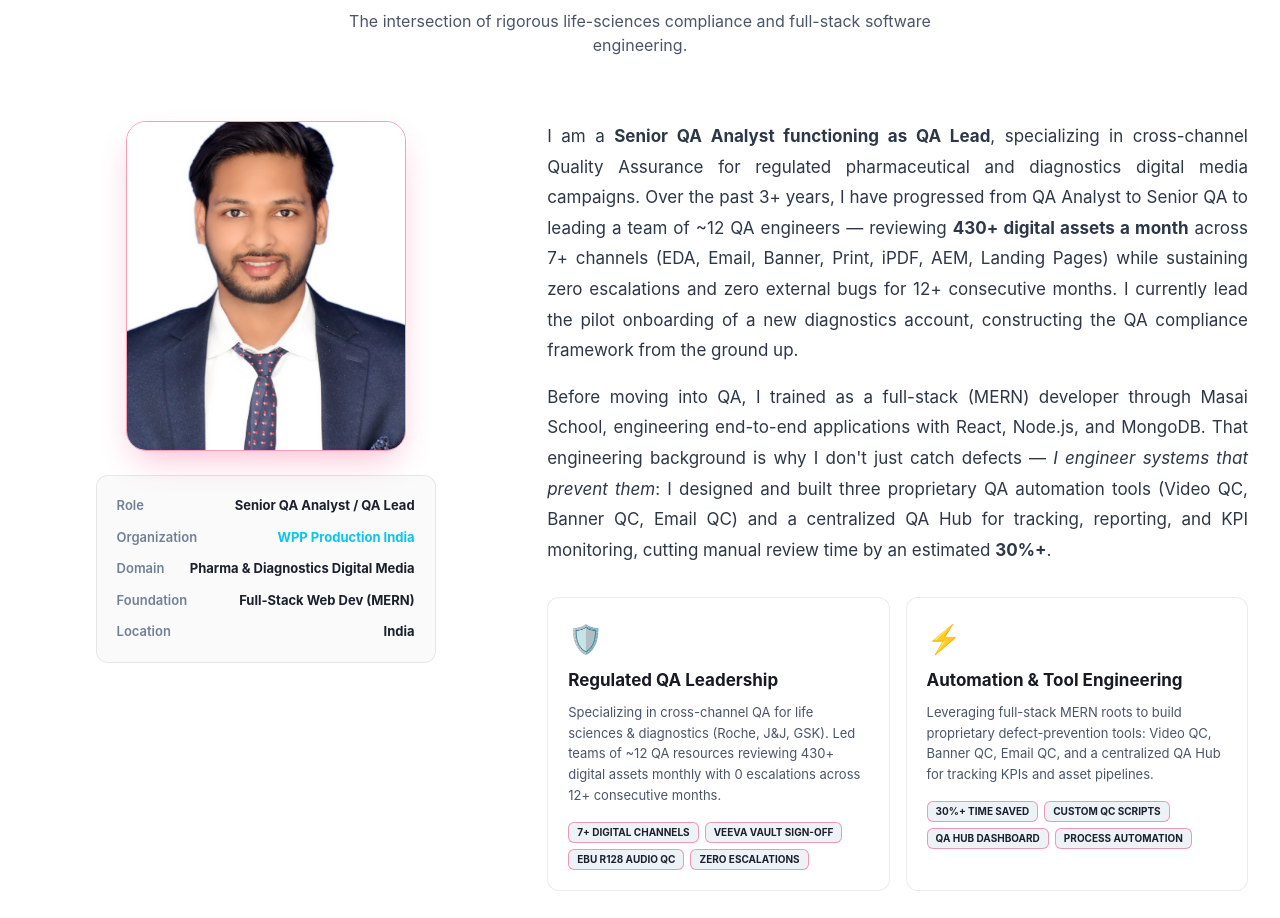
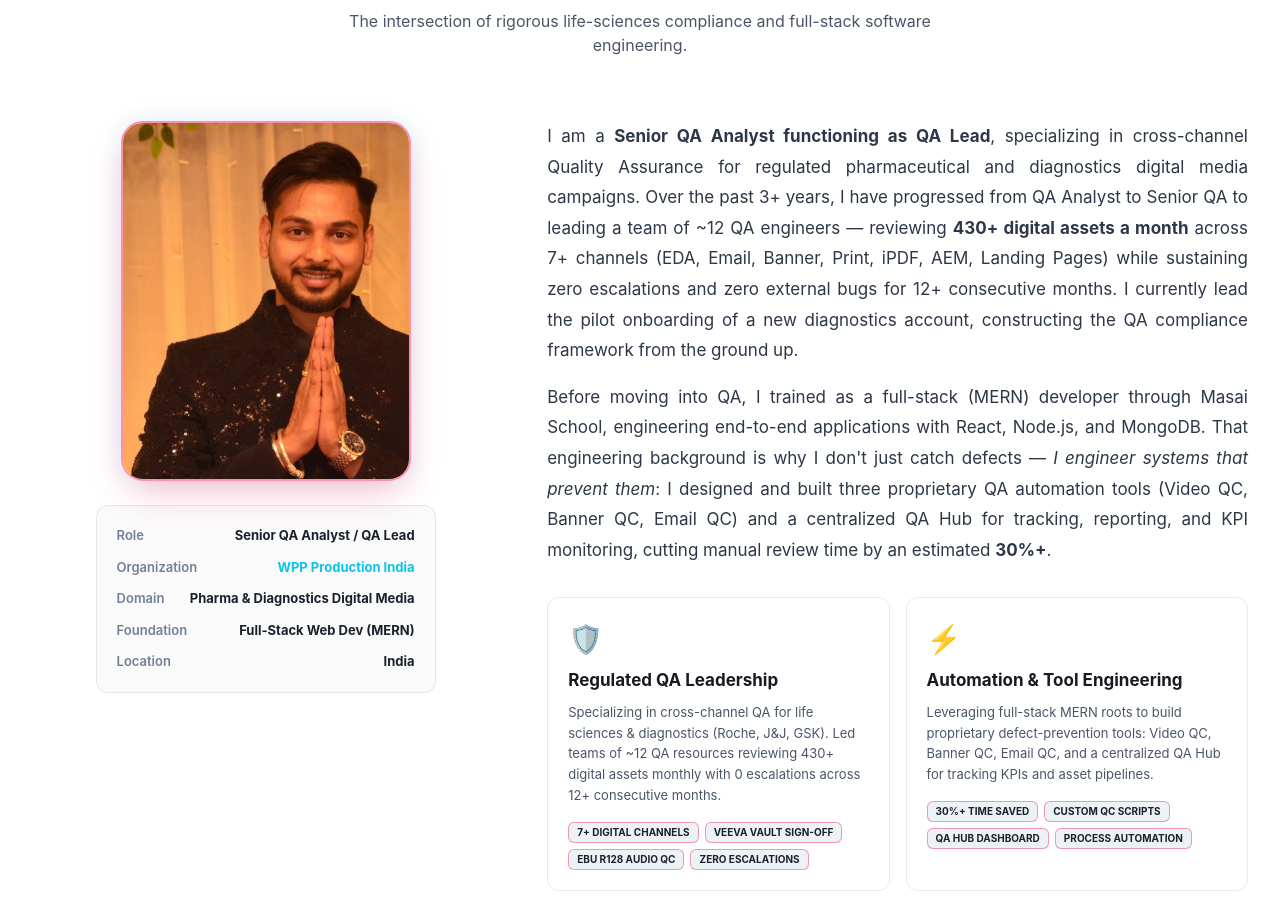
Before and after one commit to CodexPuneet/CodexPuneet.github.io, a React (Create React App) app: page / in a window 1280 px wide. Shown: the part 960-1878 px from the top of the page. Built offline with nearby package versions, Linux system fonts and the light colour scheme.

Commit message:
Update About section photo with cropped and styled portrait

```diff
--- a/src/Pages/Home.css
+++ b/src/Pages/Home.css
@@ -28,19 +28,20 @@
 }
 
 .profile1 {
-  width: 280px;
-  height: 330px;
+  width: 290px;
+  height: 360px;
   object-fit: cover;
-  border-radius: 20px;
-  border: 1px solid rgba(243, 14, 79, 0.4);
-  box-shadow: 0 15px 35px -10px rgba(243, 14, 79, 0.3);
-  transition: all 0.3s ease;
+  object-position: center top;
+  border-radius: 22px;
+  border: 2px solid rgba(243, 14, 79, 0.45);
+  box-shadow: 0 16px 40px -10px rgba(243, 14, 79, 0.3), 0 0 25px rgba(56, 189, 248, 0.15);
+  transition: all 0.35s cubic-bezier(0.4, 0, 0.2, 1);
 }
 
 .profile1:hover {
-  transform: translateY(-4px);
-  border-color: #38bdf8;
-  box-shadow: 0 20px 40px -10px rgba(56, 189, 248, 0.3);
+  transform: translateY(-4px) scale(1.015);
+  border-color: rgba(56, 189, 248, 0.7);
+  box-shadow: 0 22px 48px -8px rgba(56, 189, 248, 0.35), 0 0 30px rgba(243, 14, 79, 0.25);
 }
 
 .paymonk {
```
Also changed, not shown: src/Images/image2.jpg.
